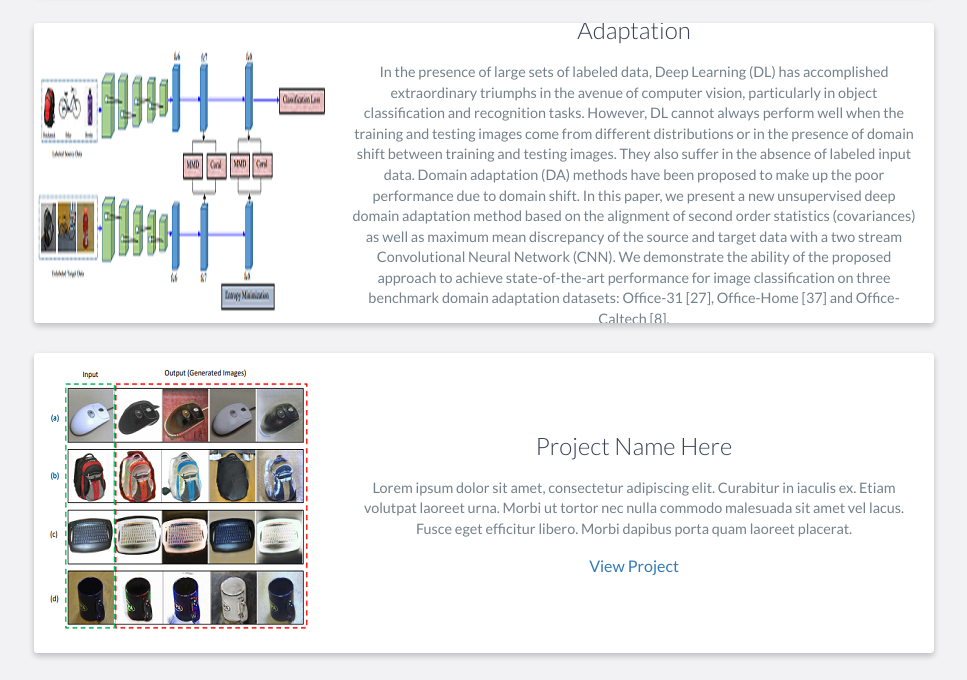
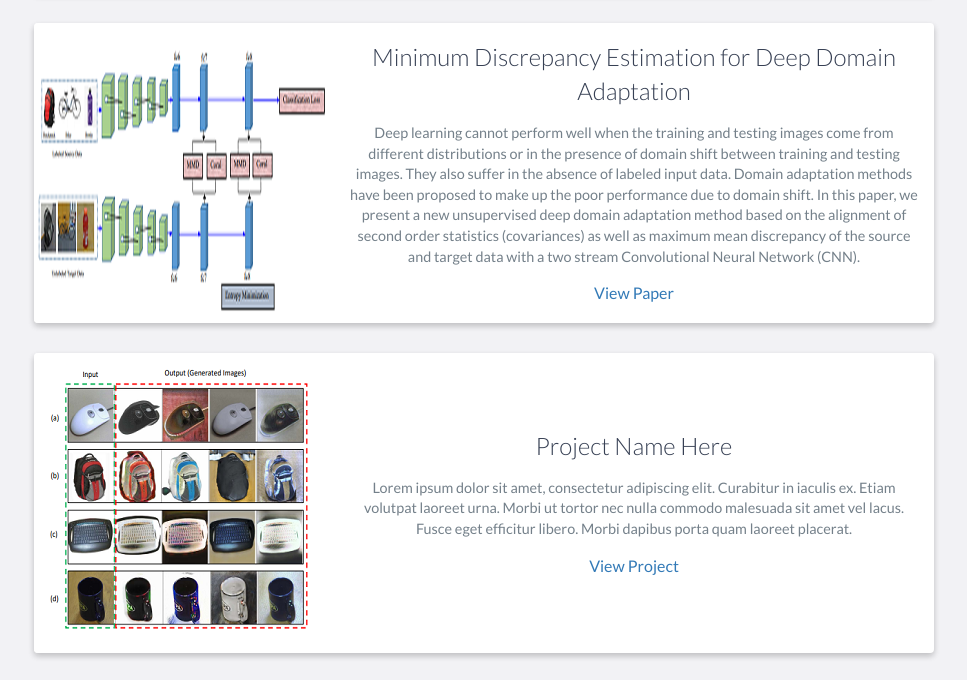
Before and after one commit to mahfujur1/portfolio, a website: page index.html in a window 1280 px wide. Shown: the part 3401-4081 px from the top of the page, without its empty margins (156-1123 px from the left). Drawn offline with nearby package versions, Linux system fonts and the light colour scheme.

Commit message:
Update index.html

```diff
--- a/index.html
+++ b/index.html
@@ -210,18 +210,13 @@
                     <div class="project-info">
                         <h3> Minimum Discrepancy Estimation for Deep Domain Adaptation</h3>
                         <p>
-                            In the presence of large sets of labeled data, Deep Learning (DL) has
-accomplished extraordinary triumphs in the avenue of computer vision, particularly in object classification and recognition tasks. However, DL cannot always
-perform well when the training and testing images come from different distributions or in the presence of domain shift between training and testing images. They
-also suffer in the absence of labeled input data. Domain adaptation (DA) methods
+                   Deep learning cannot perform well when the training and testing images come from different distributions or in the presence of domain shift between training and testing images. They
+also suffer in the absence of labeled input data. Domain adaptation methods
 have been proposed to make up the poor performance due to domain shift. In this
 paper, we present a new unsupervised deep domain adaptation method based on
 the alignment of second order statistics (covariances) as well as maximum mean
 discrepancy of the source and target data with a two stream Convolutional Neural
-Network (CNN). We demonstrate the ability of the proposed approach to achieve
-state-of-the-art performance for image classification on three benchmark domain
-adaptation datasets: Office-31 [27], Office-Home [37] and Office-Caltech [8].
-
+Network (CNN).
                         </p>
                         <a href="https://arxiv.org/pdf/1901.00282.pdf">View Paper</a>
                     </div>
```
